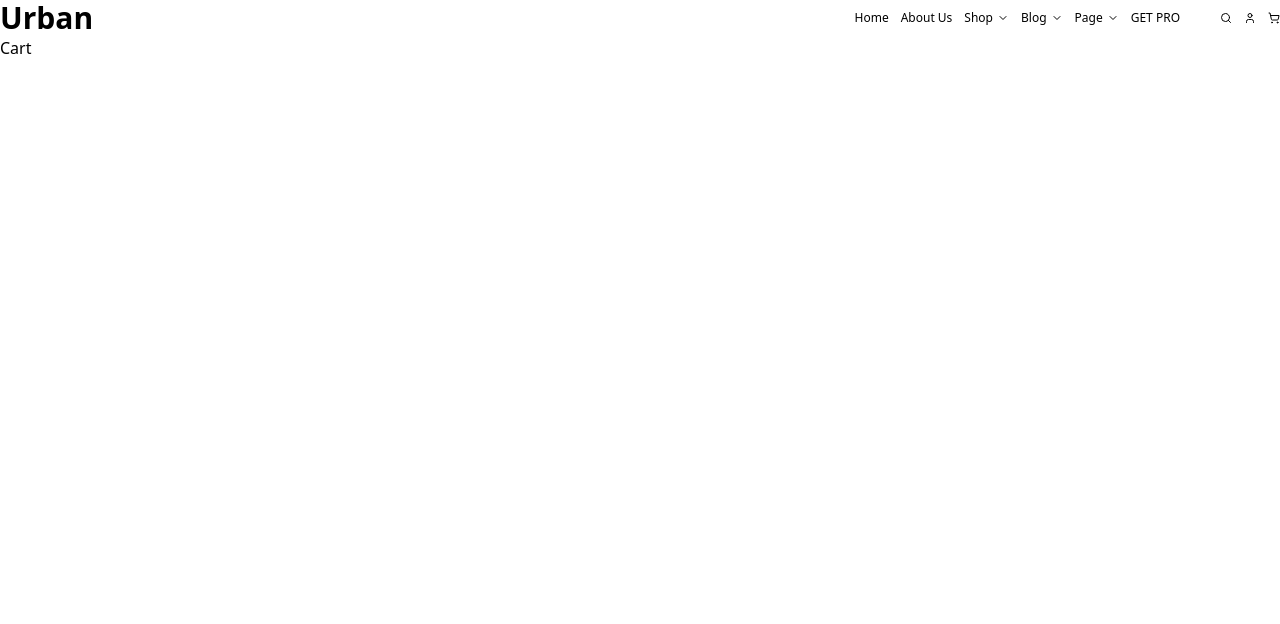
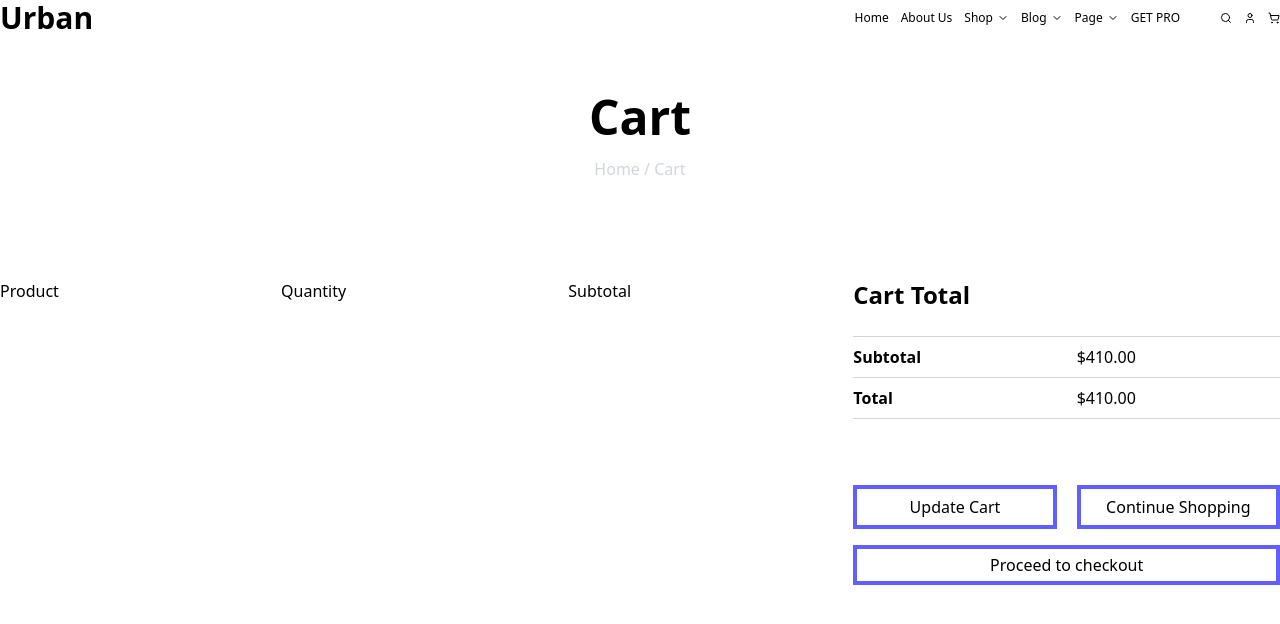
Before and after one commit to Zoidevzx/Projeto-Final-React, a Next.js app: page /cart in a window 1280 px wide. Shown: the top 624 px of the page. Built offline with nearby package versions, Linux system fonts and the light colour scheme.

Commit message:
Fim do Shop e iniciando o Cart

```diff
--- a/components/Cart.jsx
+++ b/components/Cart.jsx
@@ -1,7 +1,49 @@
+'use client'
 export default function Cart() {
   return (
-    <>
-      <h1>Cart</h1>
-    </>
+    <div className="flex-center">
+      <div className="container grid grid-rows-[4fr_8fr_6fr_4fr]  gap-10">
+        <div className="flex-center flex-col gap-4">
+          <h1 className="m-0 font-bold text-5xl">Cart</h1>
+          <p className="m-0 text-gray-300 text-base">Home / Cart</p>
+        </div>
+
+        <div className="grid grid-flow-col grid-cols-[4fr_2fr]">
+
+
+          <div className="grid grid-flow-row grid-rows-[1fr_3fr_3fr]">
+            <div className="grid grid-flow-col">
+              <p>Product</p>
+              <p>Quantity</p>
+              <p>Subtotal</p>
+            </div>
+          </div>
+
+
+          <div className="grid grid-flow-row grid-rows-[1fr_2fr_6fr] gap-4">
+            <h1 className="m-0 text-2xl font-bold">Cart Total</h1>
+            <div className="grid grid-flow-row grid-cols-2 gap-x-5">
+              <div className="col-span-2 border-b border-gray-300 mb-2"></div>
+              <p className="font-bold">Subtotal</p>
+              <p>$410.00</p>
+              <div className="col-span-2 border-b border-gray-300 my-2"></div>
+              <p className="font-bold">Total</p>
+              <p>$410.00</p>
+              <div className="col-span-2 border-b border-gray-300 mt-2"></div>
+            </div>
+            <div className="flex items-center h-50">
+              <div className="grid grid-flow-row grid-cols-2 gap-x-5 gap-y-4 w-full">
+                <button className="text-center border-4 border-indigo-500/100 p-1 cursor-pointer h-11">Update Cart</button>
+                <button className="text-center border-4 border-indigo-500/100 p-1 cursor-pointer h-11">Continue Shopping</button>
+                <div className="col-span-2">
+                  <button className="w-full text-center border-4 border-indigo-500/100 p-1 cursor-pointer">Proceed to checkout</button>
+                </div>
+              </div>
+            </div>
+          </div>
+
+        </div>
+      </div>
+    </div>
   );
 }
--- a/components/Shop.jsx
+++ b/components/Shop.jsx
@@ -6,9 +6,9 @@ export default function Shop() {
   return (
     <div className="flex-center">
       <div className="container grid grid-rows-[2fr_13fr]">
-        <div className='flex-center flex-col '>
-          <h1 className='m-0 text-2xl'>Shop-Sidebar</h1>
-          <p className='m-0 text-#D3D3D3 text-sm'>Home / Shop-Sidebar</p>
+        <div className='flex-center flex-col gap-3'>
+          <h1 className='m-0 text-5xl'>Shop-Sidebar</h1>
+          <p className='m-0 text-gray-300 text-base'>Home / Shop-Sidebar</p>
         </div>
 
         <div className="grid grid-flow-col grid-cols-[1fr_5fr] m-0_5 gap-x-10 ">
@@ -52,10 +52,10 @@ export default function Shop() {
 
           </div>
 
-          <div className='grid grid-cols-3 grid-flow-row grid-rows-[1fr_14fr_14fr_14fr_2fr] grid-cols-auto gap-4 '>
+          <div className='grid grid-cols-3 grid-flow-row grid-rows-[1fr_7fr_7fr_7fr_2fr] grid-cols-auto gap-4 '>
             <div className='flex justify-between col-span-3'>
               <h2 className='text-zinc-500'>Showing 1-9 of 55 results</h2>
-              <button className='border-1 p-1 border-stone-300 hover:cursor-pointer'>
+              <button className='border-1 p-1 border-stone-300 hover:cursor-pointer w-30 h-12'>
                 Default sorting
               </button>
             </div>
@@ -105,14 +105,14 @@ export default function Shop() {
               <p>$95.00</p>
             </div>
             <div className='flex items-start justify-center col-span-3'>
-              <div className='grid grid-flow-col grid-cols-7'>
-                <button className='border border-black cursor-pointer hover:bg-[#9f1d1d] hover:text-sky-100 hover:border-black'><ArrowBigLeft /></button>
-                <button className='border border-black cursor-pointer hover:bg-[#9f1d1d] hover:text-sky-100 hover:border-black'>1</button>
-                <button className='border border-black cursor-pointer hover:bg-[#9f1d1d] hover:text-sky-100 hover:border-black'>2</button>
-                <button className='border border-black cursor-pointer hover:bg-[#9f1d1d] hover:text-sky-100 hover:border-black'>3</button>
-                <button className='border border-black cursor-pointer hover:bg-[#9f1d1d] hover:text-sky-100 hover:border-black'>4 </button>
-                <button className='border border-black cursor-pointer hover:bg-[#9f1d1d] hover:text-sky-100 hover:border-black'>5</button>
-                <button className='border border-black cursor-pointer hover:bg-[#9f1d1d] hover:text-sky-100 hover:border-black'><ArrowBigRight /></button>
+              <div className='grid grid-flow-col grid-cols-7 h-8 w-48'>
+                <button className='flex justify-center items-center border border-neutral-200 cursor-pointer hover:bg-[#9F1D1D] hover:text-stone-100'><ArrowBigLeft strokeWidth={2} size={18} /></button>
+                <button className='border border-neutral-200 cursor-pointer hover:bg-[#9F1D1D] hover:text-stone-100'>1</button>
+                <button className='border border-neutral-200 cursor-pointer hover:bg-[#9F1D1D] hover:text-stone-100'>2</button>
+                <button className='border border-neutral-200 cursor-pointer hover:bg-[#9F1D1D] hover:text-stone-100'>3</button>
+                <button className='border border-neutral-200 cursor-pointer hover:bg-[#9F1D1D] hover:text-stone-100'>4 </button>
+                <button className='border border-neutral-200 cursor-pointer hover:bg-[#9F1D1D] hover:text-stone-100'>5</button>
+                <button className='flex justify-center items-center border border-neutral-200 cursor-pointer hover:bg-[#9F1D1D] hover:text-stone-100'><ArrowBigRight strokeWidth={2} size={18} /></button>
               </div>
             </div>
 
```
